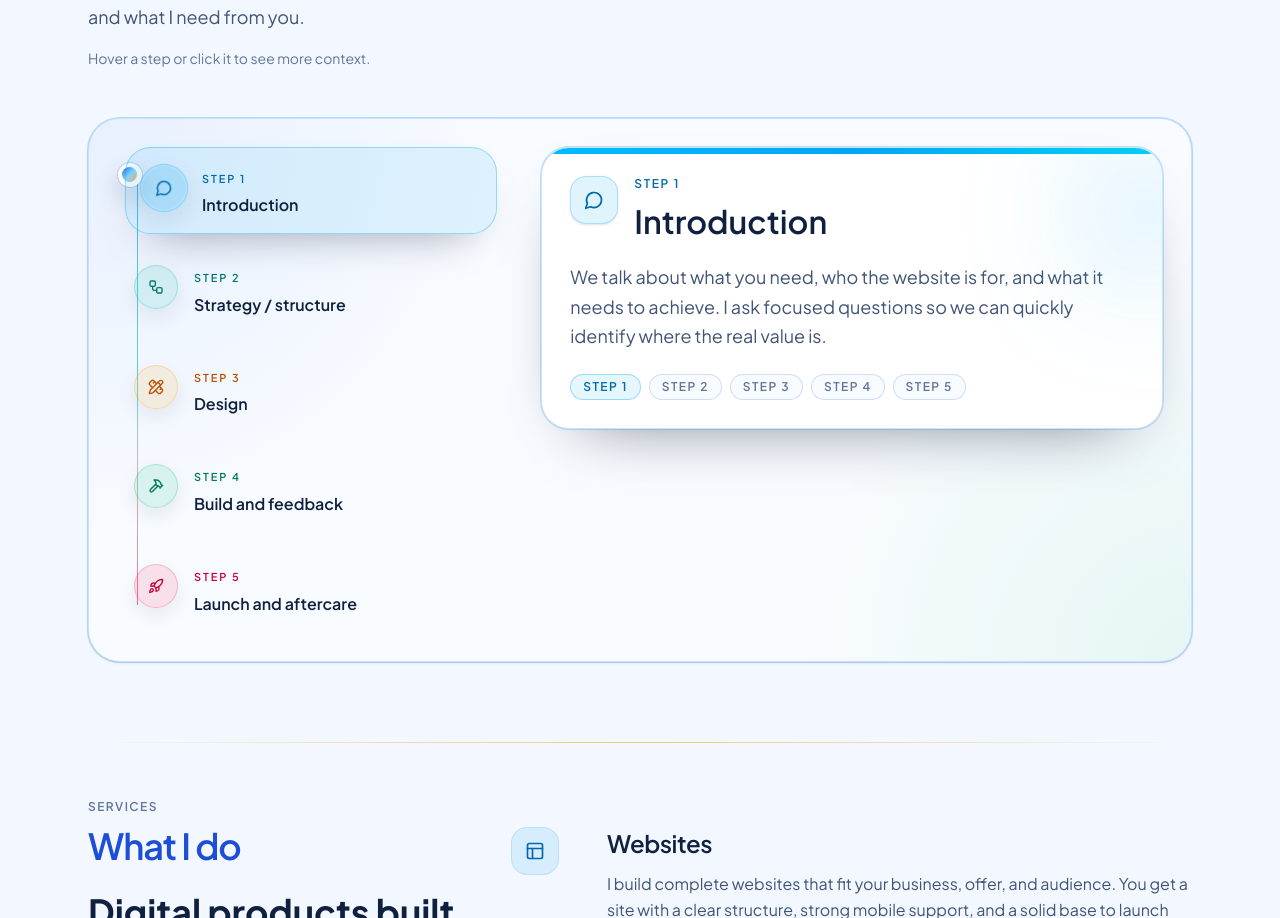
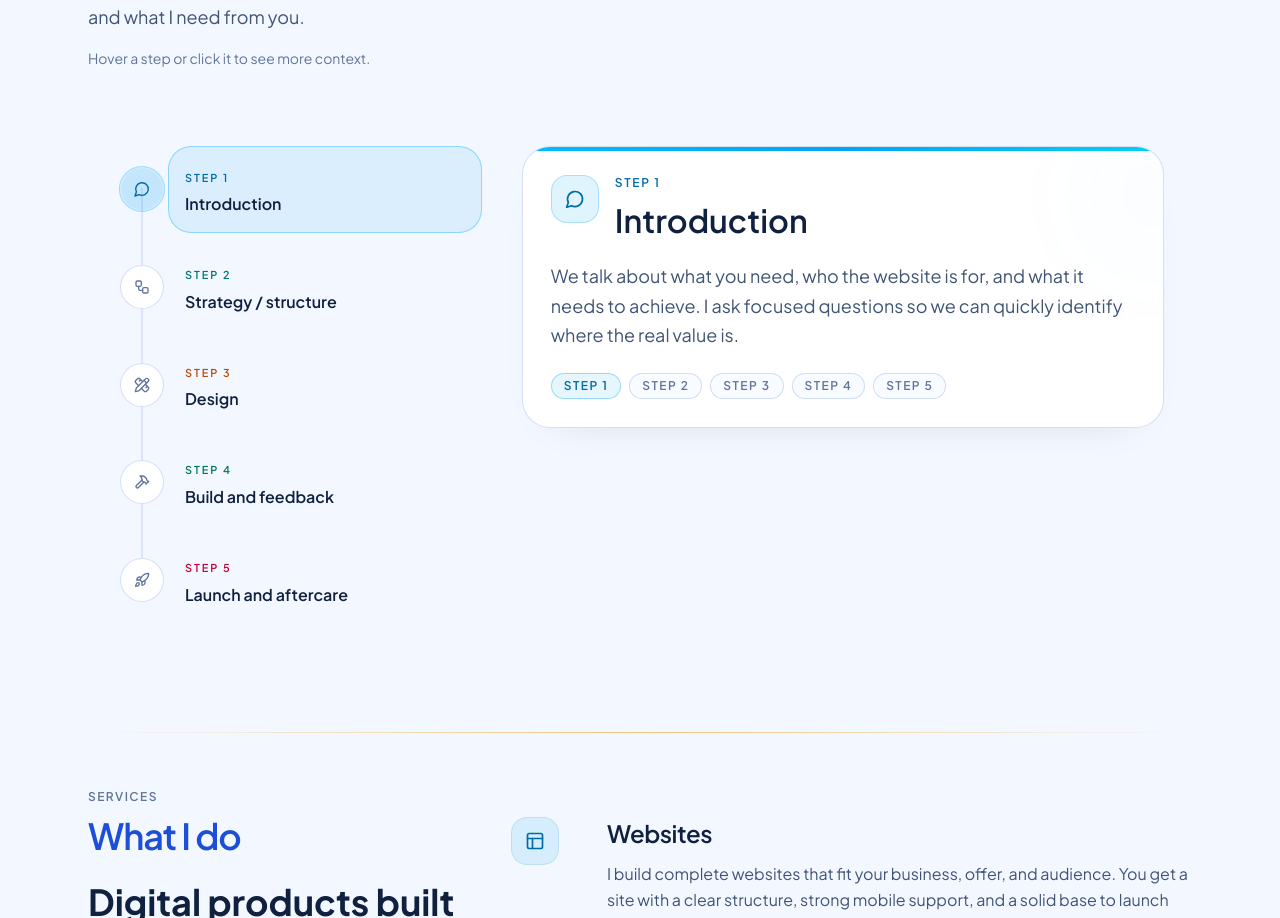
Before and after one commit to mpannekoek/Personal.Portfolio, a Next.js app in the folder src/web/: page /en/hire-me in a window 1280 px wide. Shown: the part 1422-2340 px from the top of the page. Built offline with nearby package versions, Linux system fonts and the light colour scheme.

Commit message:
Update process timeline and Dutch copy

```diff
--- a/src/web/messages/nl.json
+++ b/src/web/messages/nl.json
@@ -112,7 +112,7 @@
       "eyebrow": "Proces",
       "title": "Zo werk ik",
       "description": "Ik werk praktisch, communiceer helder en houd het proces overzichtelijk van eerste gesprek tot livegang. Zo weet je steeds wat de volgende stap is, waar we staan en wat er van jou nodig is.",
-      "interactionHint": "Beweeg over een stap of klik erop om meer context te zien.",
+      "interactionHint": "Beweeg over een stap of klik erop om meer uitleg te zien.",
       "stepLabel": "Stap {number}",
       "steps": {
         "step1": {
--- a/src/web/src/app/components/process-timeline.tsx
+++ b/src/web/src/app/components/process-timeline.tsx
@@ -85,7 +85,6 @@ export default function ProcessTimeline() {
     const activeStepIndex = processSteps.findIndex((step) => step.key === activeStepKey);
     const activeStep = processSteps[activeStepIndex];
     const ActiveIcon = activeStep.icon;
-    const progressRatio = processSteps.length > 1 ? activeStepIndex / (processSteps.length - 1) : 0;
 
     function focusStep(index: number) {
         const boundedIndex = (index + processSteps.length) % processSteps.length;
@@ -138,29 +137,17 @@ export default function ProcessTimeline() {
                     </p>
                 </div>
 
-                <div className="relative mt-10 overflow-hidden rounded-[2rem] border border-[var(--border)] bg-[var(--surface-elevated)] shadow-sm ring-1 ring-[var(--ring)] md:mt-12">
-                    <div className="absolute inset-0 bg-[radial-gradient(circle_at_top_left,rgba(59,130,246,0.09),transparent_34%),radial-gradient(circle_at_bottom_right,rgba(16,185,129,0.08),transparent_32%),linear-gradient(135deg,rgba(255,255,255,0.04),transparent_58%)]" />
-
-                    <div className="relative grid gap-7 p-6 md:p-7 xl:grid-cols-[minmax(0,0.74fr)_minmax(0,1.26fr)] xl:gap-10">
+                <div className="relative mt-10 overflow-hidden rounded-[2rem] md:mt-12">
+                    <div className="relative grid gap-7 p-5 sm:p-6 md:p-7 xl:grid-cols-[minmax(0,0.72fr)_minmax(0,1.28fr)] xl:gap-8">
                         <div
-                            className="relative min-h-full"
+                            className="relative"
                             onMouseLeave={() => setPreviewStepKey(null)}
                         >
                             <div
                                 aria-hidden="true"
-                                className="pointer-events-none absolute bottom-7 left-5 top-7 w-px bg-gradient-to-b from-sky-500/70 via-teal-500/60 via-amber-500/60 via-emerald-500/60 to-rose-500/70"
+                                className="pointer-events-none absolute bottom-[2.625rem] left-[1.625rem] top-[2.625rem] w-px -translate-x-1/2 bg-[color-mix(in_srgb,var(--border-strong)_72%,transparent)]"
                             />
-                            <div
-                                aria-hidden="true"
-                                className="pointer-events-none absolute left-[0.8rem] h-6 w-6 -translate-x-1/2 rounded-full bg-[var(--surface)] shadow-[0_0_0_1px_var(--border),0_12px_24px_rgba(8,17,38,0.18)] transition-[top] duration-500 ease-out"
-                                style={{
-                                    top: `calc(1.75rem + (100% - 3.5rem) * ${progressRatio} - 0.75rem)`,
-                                }}
-                            >
-                                <span className="absolute inset-[0.28rem] rounded-full bg-gradient-to-br from-primary via-accent to-highlight opacity-90" />
-                            </div>
-
-                            <div role="tablist" aria-orientation="vertical" className="space-y-3">
+                            <div role="tablist" aria-orientation="vertical" className="space-y-2.5">
                                 {processSteps.map((step, index) => {
                                     const Icon = step.icon;
                                     const isActive = activeStep.key === step.key;
@@ -189,16 +176,13 @@ export default function ProcessTimeline() {
                                             onFocus={() => setPreviewStepKey(step.key)}
                                             onBlur={() => setPreviewStepKey(null)}
                                             onKeyDown={(event) => handleStepKeyDown(event, index)}
-                                            className={`group relative flex w-full items-start gap-4 rounded-[1.6rem] border p-4 text-left transition-all duration-300 ease-out ${
-                                                isActive
-                                                    ? `${step.highlightClassName} translate-x-2 shadow-[0_20px_45px_-28px_rgba(8,17,38,0.55)]`
-                                                    : "border-transparent bg-transparent hover:border-[var(--border)] hover:bg-[var(--surface)]/70"
-                                            }`}
+                                            className="mp-focus group relative grid w-full grid-cols-[3.25rem_minmax(0,1fr)] items-center rounded-[1.6rem] text-left transition-all duration-300 ease-out"
                                         >
                                             <span
-                                                className={`relative z-10 mt-0.5 inline-flex h-11 w-11 shrink-0 items-center justify-center rounded-full border shadow-[0_8px_20px_rgba(15,23,42,0.08)] transition-all duration-300 ${step.chipClassName} ${
-                                                    isActive ? "scale-110" : "group-hover:scale-105"
-                                                }`}
+                                                className="relative z-10 flex min-h-[5.25rem] items-center justify-center"
+                                            >
+                                                <span
+                                                    className={`relative inline-flex h-11 w-11 items-center justify-center rounded-full border bg-[var(--surface)] transition-all duration-300 ${isActive ? `${step.chipClassName} scale-105` : "border-[var(--border)] text-[var(--text-soft)] group-hover:scale-[1.03]"}`}
                                                 >
                                                     <span
                                                         aria-hidden="true"
@@ -210,8 +194,15 @@ export default function ProcessTimeline() {
                                                     />
                                                     <Icon className="relative h-4 w-4" />
                                                 </span>
+                                            </span>
 
-                                            <span className="min-w-0">
+                                            <span
+                                                className={`min-w-0 rounded-[1.45rem] border px-4 py-4 transition-all duration-300 ${
+                                                    isActive
+                                                        ? `${step.highlightClassName} border-[var(--border)] bg-[var(--surface)]`
+                                                        : "border-transparent bg-transparent group-hover:border-[var(--border)]/80 group-hover:bg-[var(--surface)]"
+                                                }`}
+                                            >
                                                 <span
                                                     className={`text-[0.68rem] font-semibold uppercase tracking-[0.18em] ${step.toneClassName}`}
                                                 >
@@ -227,26 +218,26 @@ export default function ProcessTimeline() {
                             </div>
                         </div>
 
-                        <div className="xl:pl-3">
+                        <div className="xl:pl-2">
                             <article
                                 key={activeStep.key}
                                 id={`${tabsBaseId}-${activeStep.key}-panel`}
                                 role="tabpanel"
                                 aria-labelledby={`${tabsBaseId}-${activeStep.key}-tab`}
-                                className="relative overflow-hidden rounded-[1.75rem] border border-[var(--border)] bg-[var(--surface)] p-6 shadow-[0_26px_70px_-42px_rgba(8,17,38,0.7)] ring-1 ring-[var(--ring)] animate-[process-detail-in_320ms_cubic-bezier(0.16,1,0.3,1)] md:p-7"
+                                className="relative overflow-hidden rounded-[1.75rem] border border-[var(--border)] bg-[var(--surface)] p-6 shadow-[0_18px_44px_-36px_rgba(8,17,38,0.22)] animate-[process-detail-in_320ms_cubic-bezier(0.16,1,0.3,1)] md:p-7"
                             >
                                 <div
                                     aria-hidden="true"
-                                    className={`absolute inset-x-0 top-0 h-1.5 bg-gradient-to-r ${activeStep.progressClassName}`}
+                                    className={`absolute inset-x-0 top-0 h-1 bg-gradient-to-r ${activeStep.progressClassName}`}
                                 />
                                 <div
                                     aria-hidden="true"
-                                    className={`absolute -right-12 top-0 h-32 w-32 rounded-full blur-3xl ${activeStep.glowClassName}`}
+                                    className={`absolute -right-10 top-0 h-24 w-24 rounded-full opacity-35 blur-3xl ${activeStep.glowClassName}`}
                                 />
 
                                 <div className="flex items-start gap-4">
                                     <span
-                                        className={`inline-flex h-12 w-12 shrink-0 items-center justify-center rounded-2xl border shadow-sm ${activeStep.chipClassName}`}
+                                        className={`inline-flex h-12 w-12 shrink-0 items-center justify-center rounded-2xl border bg-[var(--surface)] ${activeStep.chipClassName}`}
                                     >
                                         <ActiveIcon className="h-5 w-5" />
                                     </span>
@@ -263,7 +254,7 @@ export default function ProcessTimeline() {
                                     </div>
                                 </div>
 
-                                <p className="mt-5 text-base leading-relaxed text-[var(--text-muted)] md:text-lg">
+                                <p className="mt-5 max-w-2xl text-base leading-relaxed text-[var(--text-muted)] md:text-lg">
                                     {t(`process.steps.${activeStep.key}.description`)}
                                 </p>
 
```
Lines whose indentation alone changed are shown as unchanged.
